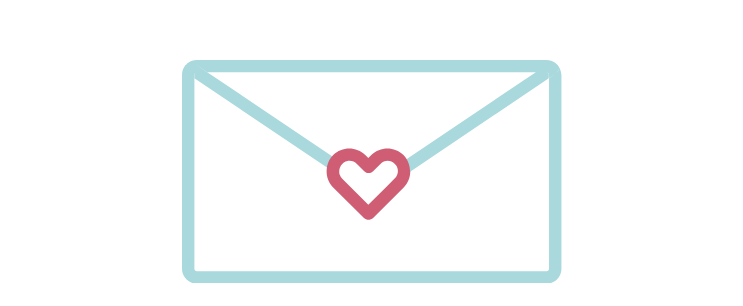
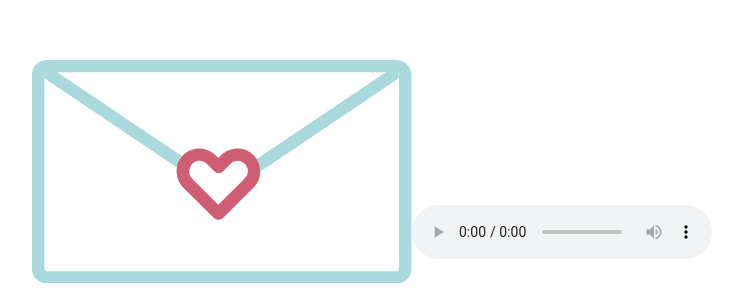
Before and after one commit to phucnguyen29/Merry-Christmas, a plain HTML site: page index.html in a window 1280 px wide. Shown: the part 176-482 px from the top of the page, without its empty margins (268-1011 px from the left). Drawn offline with Linux system fonts and the light colour scheme.

Commit message:
Add files via upload

```diff
--- a/index.html
+++ b/index.html
@@ -83,9 +83,11 @@
         </div>
       </div>
     </div>
-    <script src="script.js"></script>
-    <audio loop autoplay>
+
+    <audio loop controls autoplay>
       <source src="music.mp3" type="audio/mpeg" />
     </audio>
+
+    <script src="script.js"></script>
   </body>
 </html>
```
